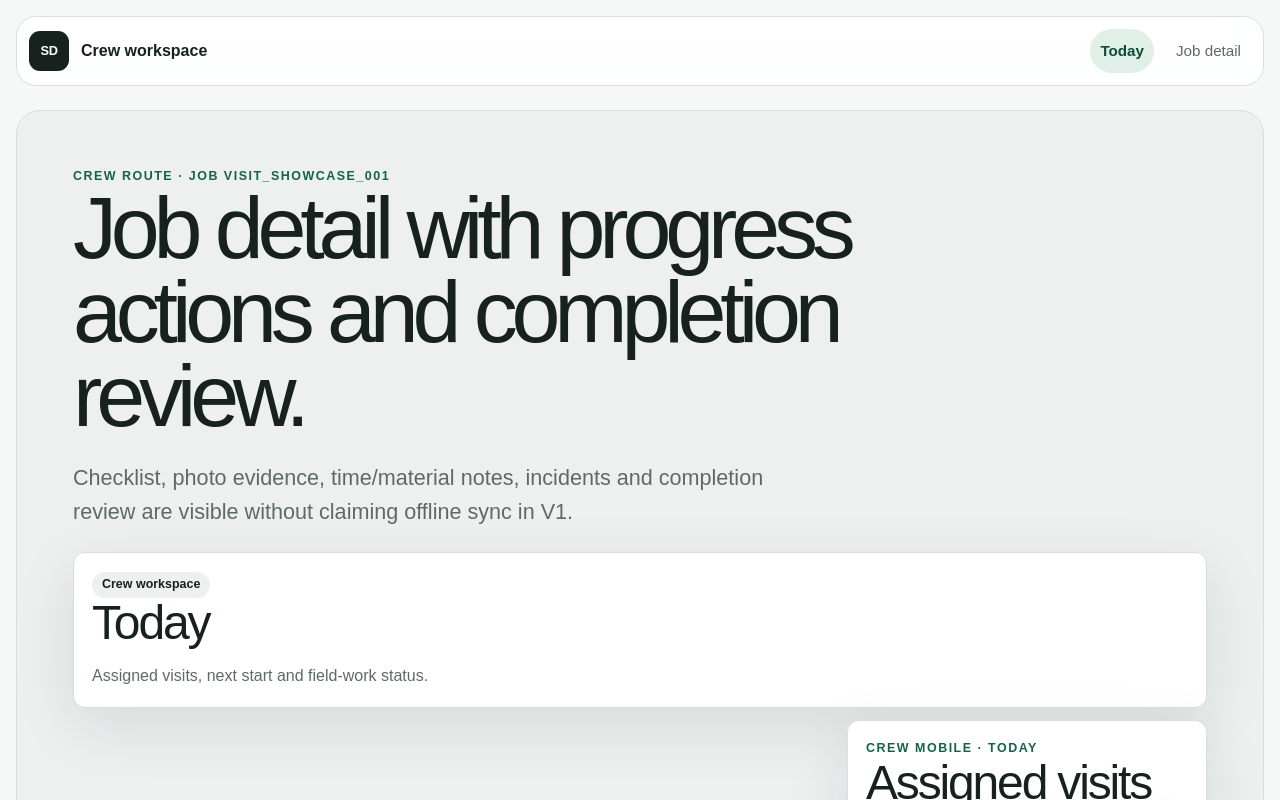
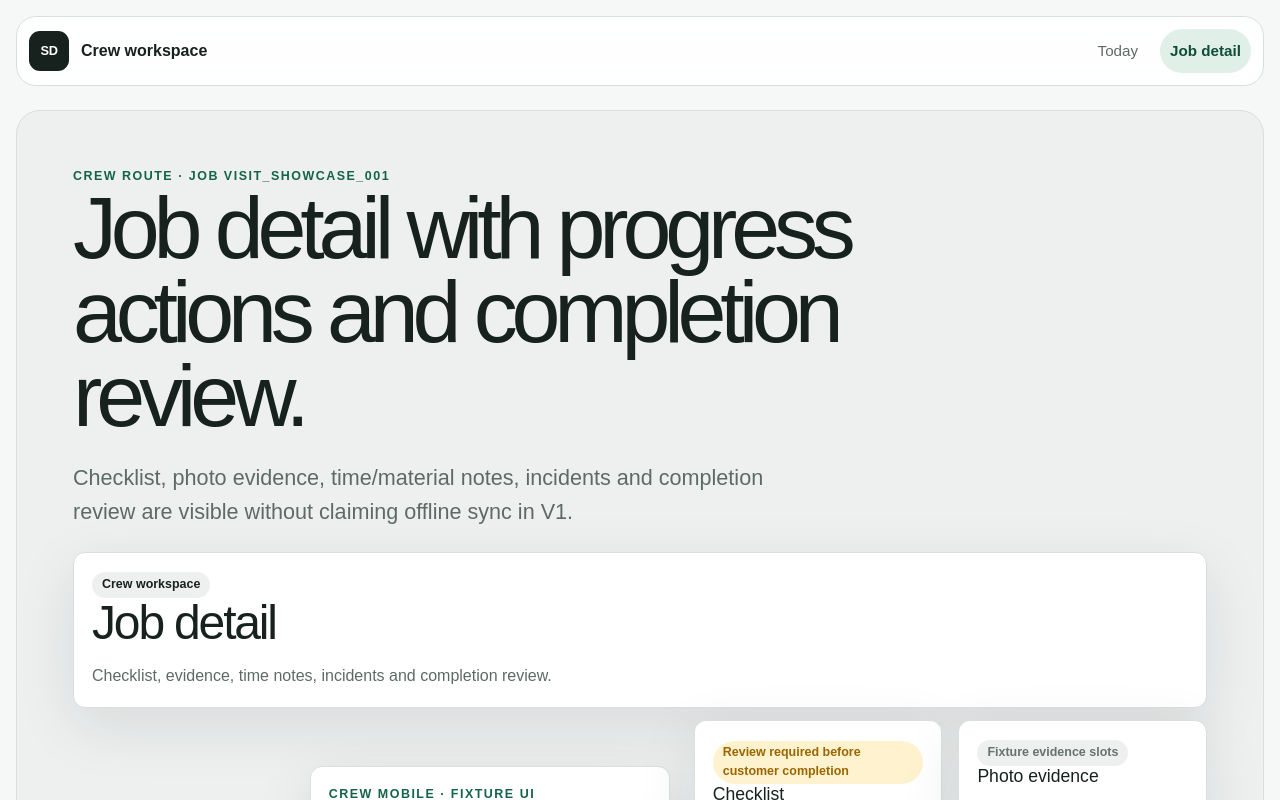
Before and after one commit to SaamVR/ServiceDesk, a Next.js app: page /crew/jobs/visit_showcase_001 in a window 1280 px wide. Shown: the top 800 px of the page. Built offline with nearby package versions, Linux system fonts and the light colour scheme.

Commit message:
feat(crew): map job detail route

```diff
--- a/src/app/crew/jobs/[id]/page.tsx
+++ b/src/app/crew/jobs/[id]/page.tsx
@@ -6,6 +6,7 @@ export default async function CrewJobDetailPage({ params }: { params: Promise<{
   return (
     <OperationalRoute
       surface="crew"
+      crewModule="job"
       workspaceLabel="Crew workspace"
       resourceLabel={`job ${id}`}
       title="Job detail with progress actions and completion review."
```
